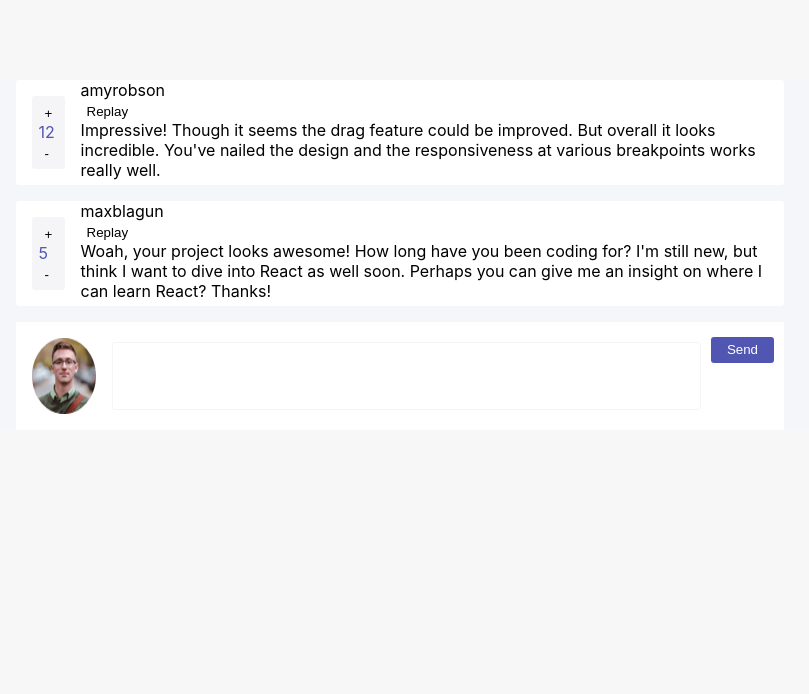
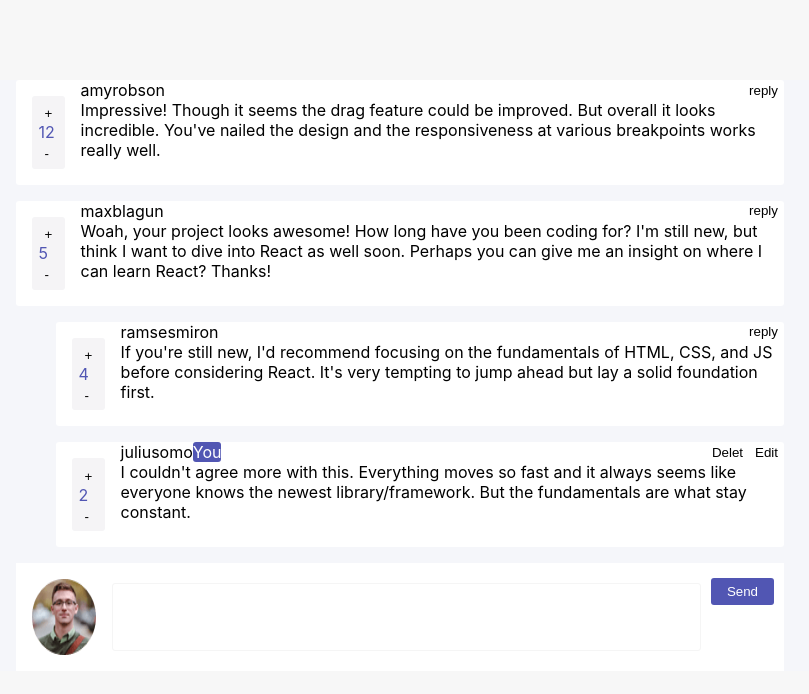
Before and after one commit to monaeslah/comments, a React (Create React App) app: page / in a window 1280 px wide. Shown: the top 694 px of the page, without its empty margins (240-1049 px from the left). Built offline with nearby package versions, Linux system fonts and the light colour scheme.

Commit message:
add comment

```diff
--- a/src/assets/_public.scss
+++ b/src/assets/_public.scss
@@ -74,9 +74,12 @@
 .flex{
   display: flex;
 }
-.justify_content_center{
+.justify_center{
   justify-content: center;
 }
-.justify_space_between{
+.justify_between{
   justify-content: space-between;
 }
+.justify_around{
+  justify-content: space-around;
+}
--- a/src/assets/boxes.scss
+++ b/src/assets/boxes.scss
@@ -3,46 +3,49 @@
   .app-bg {
     .display_page {
       padding: 0;
-      margin:0 16em;
+      margin: 0 16em;
       margin-top: 5em;
 
-      p {
-        margin: auto;
-      }
-      li{
+      li {
         border-radius: 3px;
         margin: 1em 0;
         background-color: #ffffff;
-        .btn-group{
+        .btn-group {
           margin: 1em;
           padding: 0.4em;
           border-radius: 3px;
           color: #5156b3;
-        background-color: #f5f4f6;;
+          background-color: #f5f4f6;
+        }
+        .replies {
+          .current_usr {
+            color: #ffffff;
+            border-radius: 3px;
+            background-color: #5156b3;
+          }
+          @import "./modal.scss";
         }
       }
     }
-    .prf_img{
-        margin: 1em;
+    .prf_img {
+      margin: 1em;
     }
-    .replay_sec {
-      margin:0 16em;
+    .comment_sec {
+      margin: 0 16em;
       background-color: #ffffff;
-      .replay_content{
+      .comment_content {
         width: 100%;
-        border: 1px solid #f5f5f5;;
+        border: 1px solid #f5f5f5;
         border-radius: 3px;
         margin: 1em 0;
-        padding:10px 5px;
+        padding: 10px 5px;
         font-size: 20px;
         resize: none;
-
       }
-      .send{
+      .send {
         width: 6em;
         height: 2em;
-        margin:15px 10px;
-
+        margin: 15px 10px;
         color: #ffffff;
         border-radius: 3px;
         background-color: #5156b3;
--- /dev/null
+++ b/src/assets/modal.scss
@@ -0,0 +1,48 @@
+.modal {
+  position: fixed;
+  top: 0;
+  left: 0;
+  width: 100%;
+  height: 100%;
+  background: rgba(0, 0, 0, 0.6);
+}
+
+.modal-main {
+  position: fixed;
+  background: white;
+  width: 20%;
+  height: auto;
+  top: 50%;
+  left: 40%;
+  border-radius: 0.3em;
+  padding: 1.25em;
+  transform: translate(-50%, -50%);
+  p{
+    margin-bottom: 10px;
+}
+    button{
+        font-weight: 800;
+        width: 40%;
+        height: 40px;
+        padding: 2px 5px;
+        border-radius: 0.3em;
+        color: white;
+    }
+  .delet {
+
+    background-color: gray;
+  }
+  .c_delet {
+
+    background-color: red;
+  }
+
+}
+
+.display-block {
+  display: block;
+}
+
+.display-none {
+  display: none;
+}
--- /dev/null
+++ b/src/components/comments/addComment.js
@@ -0,0 +1,25 @@
+import React, { useState, useEffect, Fragment } from "react";
+import { useDispatch, useSelector } from "react-redux";
+
+const Comment = (props) => {
+  const [comment, setComment] = useState(props.data);
+  useEffect(() => {
+    setComment(props.data);
+  }, [props.data]);
+
+  return (
+    <>
+      <div className="comment_sec flex justify_space_between">
+        <img className="prf_img" src={comment.currentUser.image.png} alt="prof" />
+        {console.log(comment.currentUser)}
+
+
+        <textarea className="comment_content"
+        />
+        <button className="send" onClick={props.addComment}>Send</button>
+      </div>
+    </>
+  );
+};
+
+export default Comment;
--- a/src/components/comments/coments.js
+++ b/src/components/comments/coments.js
@@ -1,33 +1,83 @@
 import React, { useState, useEffect, Fragment } from "react";
 import { useDispatch, useSelector } from "react-redux";
-
+import Modal from "./delet"
 const Box = (props) => {
   const [items, setItems] = useState(props.data);
+  const [usrname, setUsername] = useState(props.data.currentUser.username);
+  console.log(usrname);
   useEffect(() => {
     setItems(props.data);
   }, [props.data]);
+  useEffect(() => {
+    setUsername(props.data.currentUser.username);
+  }, [props.data.currentUser.username]);
 
-  console.log("11", items);
   return (
     <>
       <ul className="display_page">
-        {items.comments.map((data, index) => {
+        {items.comments.map((item, index) => {
           return (
-            <li className=" flex justify_space_between" key={index}>
+            <>
+              <li className=" flex justify_between" key={index}>
+                <div className="btn-group">
+                  <button>+</button>
+                  <p>{item.score}</p>
+                  <button>-</button>
+                </div>
+
+                {console.log("11", item)}
+                <div className="">
+                  <div className="flex justify_between">
+                    <p>{item.user.username}</p>
+                    <button onClick={props.reply}>reply</button>
+                  </div>
+                  <p> {item.content}</p>
+                </div>
+              </li>
+              {item.replies.length === 0 ? (
+                ""
+              ) : (
+                <>
+                  {item.replies.map((data, items) => {
+                    return (
+                      <ul>
+                        <li className=" flex justify_between" key={items}>
                           <div className="btn-group">
                             <button>+</button>
                             <p>{data.score}</p>
                             <button>-</button>
                           </div>
 
-              <div>
-                <div>
+                          <div className="replies">
+                            <div className="flex justify_between">
+                              {data.user.username === usrname ? ( //userSec
+                                <>
+                                  <div className="flex">
                                     <p>{data.user.username}</p>
-                  <button>Replay</button>
+                                    <span className="current_usr">You</span>
+                                  </div>
+                                  <div className="flex">
+                                    <Modal close={props.close} modal={props.modal} cancel={props.cancel}/>
+                                    <button onClick={props.openModal}>Delet</button>
+                                    <button >Edit</button>
+                                  </div>
+                                </>
+                              ) : (
+                                <>
+                                  <p>{data.user.username}</p>
+                                  <button>reply</button>
+                                </>
+                              )}
                             </div>
                             <p> {data.content}</p>
                           </div>
                         </li>
+                      </ul>
+                    );
+                  })}
+                </>
+              )}
+            </>
           );
         })}
       </ul>
--- /dev/null
+++ b/src/components/comments/delet.js
@@ -0,0 +1,31 @@
+import React, { useState } from 'react';
+
+
+
+const Modal = (props) => {
+  const showHideClassName = props.modal ? "modal display-block" : "modal display-none";
+console.log(props.modal)
+  return (
+    <div className={showHideClassName}>
+      <section className="modal-main">
+        <p>
+
+       Delete Comment
+       Are you want to delete this
+       commant? This will remove the comment and can't be undo
+        </p>
+       <div className='flex justify_around'>
+
+        <button type="button" className="delet" onClick={props.cancel}>
+       No,CANCEL
+        </button>
+        <button type="button" className="c_delet" onClick={props.close}>
+          YES, DELETE
+        </button>
+       </div>
+      </section>
+    </div>
+  );
+};
+
+export default Modal
--- a/src/components/comments/index.js
+++ b/src/components/comments/index.js
@@ -1,15 +1,44 @@
 import React, { useState, useEffect, Fragment } from "react";
 import { useDispatch, useSelector } from "react-redux";
+import { replyAction } from "../../redux/pages/action";
 import Comment from "./coments";
-import Replay from "./replay";
+import ADDComment from "./addComment";
 const Index = () => {
   const data = require("../../redux/pages/data.json");
   const dispatch = useDispatch();
+  const  [modal,setModal]=useState(false)
+  const  [id,setId]=useState("")
+  const  [content,setContent]=useState("")
+  const  [createdAt,setCreatedAt]=useState("")
+  const  [score,setScore]=useState("")
+  const  [username,setUsername]=useState("")
+  const  [replyingTo,setReplyingTo]=useState("")
+  const  [user,setUser]=useState("")
 
+
+const addComment=()=>{
+  dispatch(replyAction())
+
+}
+
+
+
+const delet=()=>{
+
+}
+const openModal=()=>{
+  setModal(true)
+}
+const close=()=>{
+  setModal(false)
+}
+const cancel=()=>{
+  setModal(false)
+}
   return (
     <div className="app-bg">
-      <Comment data={data} />
-      <Replay data={data} />
+      <Comment data={data} delet={delet} modal={modal} close={close} openModal={openModal} cancel={cancel} />
+      <ADDComment addComment={addComment} data={data} />
     </div>
   );
 };
--- a/src/components/comments/replay.js
+++ /dev/null
@@ -1,25 +0,0 @@
-import React, { useState, useEffect, Fragment } from "react";
-import { useDispatch, useSelector } from "react-redux";
-
-const Replay = (props) => {
-  const [replay, setReplay] = useState(props.data);
-  useEffect(() => {
-    setReplay(props.data);
-  }, [props.data]);
-
-  return (
-    <>
-      <div className="replay_sec flex justify_space_between">
-        <img className="prf_img" src={replay.currentUser.image.png} alt="prof" />
-        {console.log(replay.currentUser)}
-
-
-        <textarea className="replay_content"
-        />
-        <button className="send">Send</button>
-      </div>
-    </>
-  );
-};
-
-export default Replay;
--- a/src/redux/pages/action.js
+++ b/src/redux/pages/action.js
@@ -1,4 +1,5 @@
 import data from "./data.json";
+import { ADD } from "./type";
 // import data from "../../assets/images/avatars"
 export const readJson = (data) => ({
   type: "GET",
@@ -7,3 +8,13 @@
   //   return require("/data.json");
   // };
 });
+
+export const replyAction = (reply) => ({
+  type: ADD,
+  payload: reply,
+});
+
+// "image": {
+//   "png": "./images/avatars/image-ramsesmiron.png",
+//   "webp": "./images/avatars/image-ramsesmiron.webp"
+// },
--- a/src/redux/pages/reducer.js
+++ b/src/redux/pages/reducer.js
@@ -1,3 +1,5 @@
+import {ADD } from "./type";
+const data = require("./data.json");
 export const Users=(state={},action)=>{
 switch(action.type){
     case "GET":
@@ -6,3 +8,16 @@
         return state
 }
 }
+
+
+
+export const comment=(state=data.comments,action)=>{
+    switch(action.type){
+        case ADD:
+      console.log([...state, action.payload]);
+
+            return [...state,action.payload]
+            default:
+                return state
+    }
+}
--- a/src/redux/pages/type.js
+++ b/src/redux/pages/type.js
@@ -0,0 +1 @@
+export const ADD='ADD'
```
Lines whose indentation alone changed are shown as unchanged.
